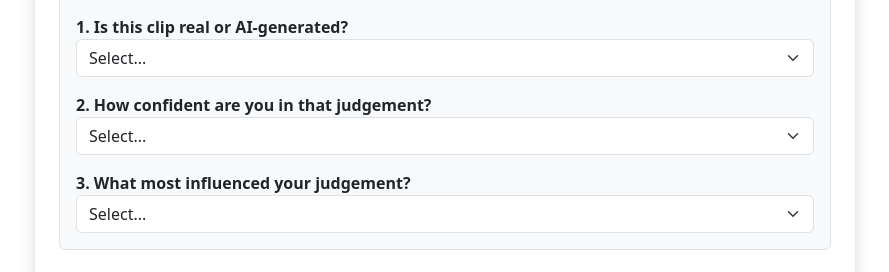
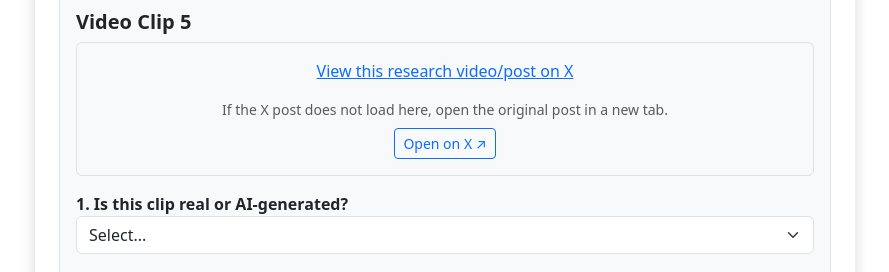
Before and after one commit to LEvan1310/deepfake-survey-app, a Flask app: page /survey/page6 in a window 1280 px wide. Shown: the part 652-924 px from the top of the page, without its empty margins (195-1084 px from the left). Run offline with Flask 3, Linux system fonts and the light colour scheme; some libraries are stand-ins or nearby versions.

Commit message:
Update survey_page6.html

```diff
--- a/templates/survey_page6.html
+++ b/templates/survey_page6.html
@@ -1,6 +1,7 @@
+{% from "_media.html" import render_media %}
 {% extends "base.html" %}{% block content %}
 <div class="card shadow border-0 p-4 survey-card"><h3 class="text-primary fw-bold" data-translate="videos_4_6_title">Deepfake Video Quiz (Clips 4 to 6)</h3><p class="text-muted" data-translate="video_instruction">Watch each clip and answer the same verification questions.</p><form method="POST">
-{% for i,v in videos.items() %}<div class="card p-3 mb-4 bg-body-tertiary border"><h5 class="fw-bold"><span data-translate="clip_word">Video Clip</span> {{ i }}</h5><div class="ratio ratio-16x9 mb-3"><iframe src="https://www.youtube.com/embed/{{ v.youtube_id }}" allowfullscreen></iframe></div>
+{% for i,v in videos.items() %}<div class="card p-3 mb-4 bg-body-tertiary border"><h5 class="fw-bold"><span data-translate="clip_word">Video Clip</span> {{ i }}</h5>{{ render_media(v, 'Video Clip ' ~ i) }}
 <label class="fw-bold" data-translate="real_or_ai">1. Is this clip real or AI-generated?</label><select class="form-select mb-3" name="v_real_{{ i }}" required><option value="" disabled selected data-translate="select_short">Select...</option><option value="Real" data-translate="real">Real</option><option value="AI-Generated" data-translate="ai_generated">AI-Generated</option><option value="Not sure" data-translate="unsure">Not sure</option></select>
 <label class="fw-bold" data-translate="confidence_video">2. How confident are you in that judgement?</label><select class="form-select mb-3" name="v_confidence_{{ i }}" required><option value="" disabled selected data-translate="select_short">Select...</option>{% for n in range(1,6) %}<option value="{{ n }}" data-translate="conf_{{ n }}">{{ n }}</option>{% endfor %}</select>
 <label class="fw-bold" data-translate="cue_video">3. What most influenced your judgement?</label><select class="form-select" name="v_cue_{{ i }}" required><option value="" disabled selected data-translate="select_short">Select...</option><option value="Face" data-translate="cue_face">Facial movement / expression</option><option value="Audio" data-translate="cue_audio">Voice or lip synchronization</option><option value="Lighting" data-translate="cue_light">Lighting / shadows / texture</option><option value="Context" data-translate="cue_context">Context or plausibility of the claim</option><option value="Source" data-translate="cue_source">Source credibility / cross-checking</option><option value="No obvious cue" data-translate="cue_none">No obvious clue / mostly intuition</option></select></div>{% endfor %}
```
